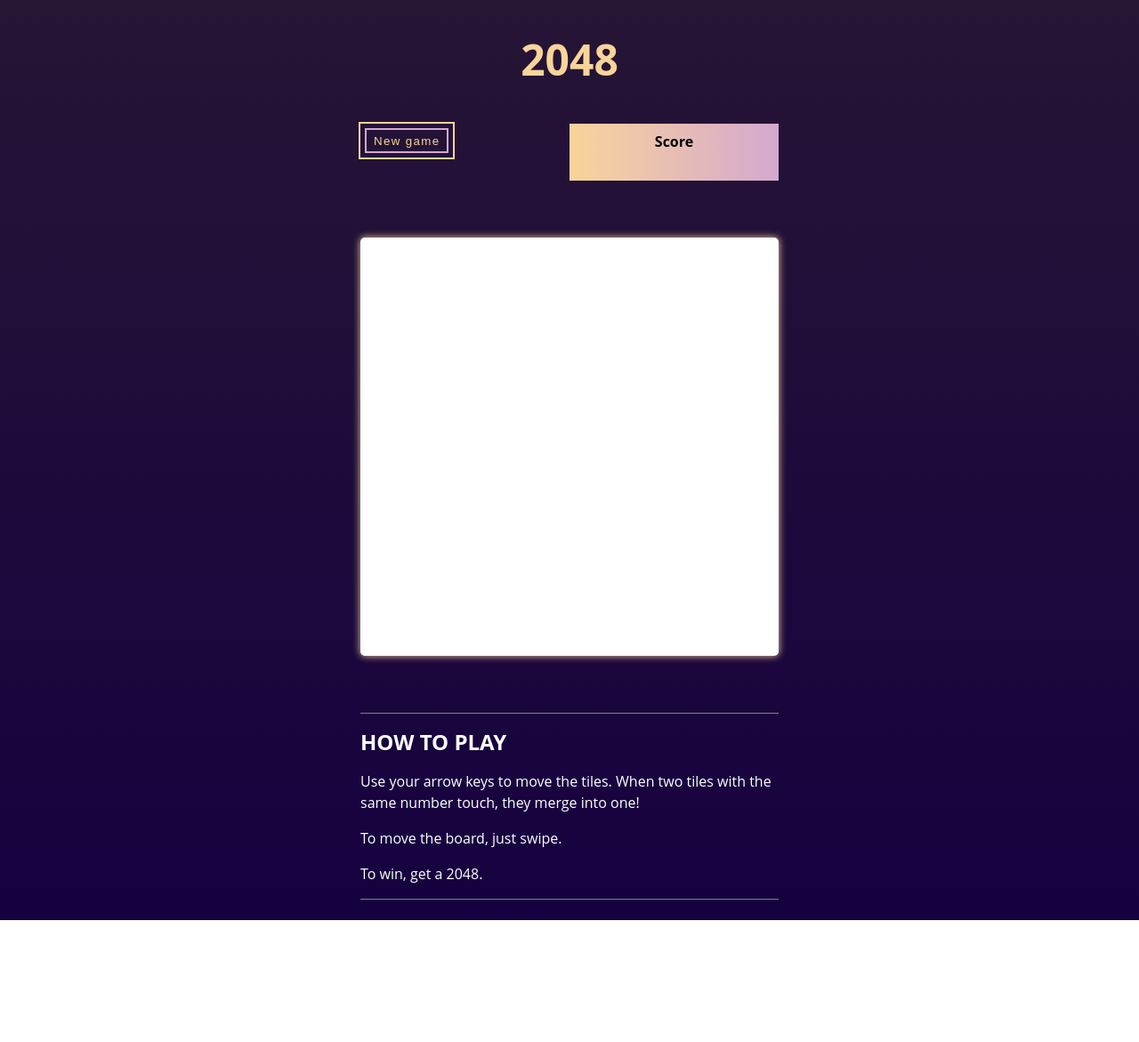
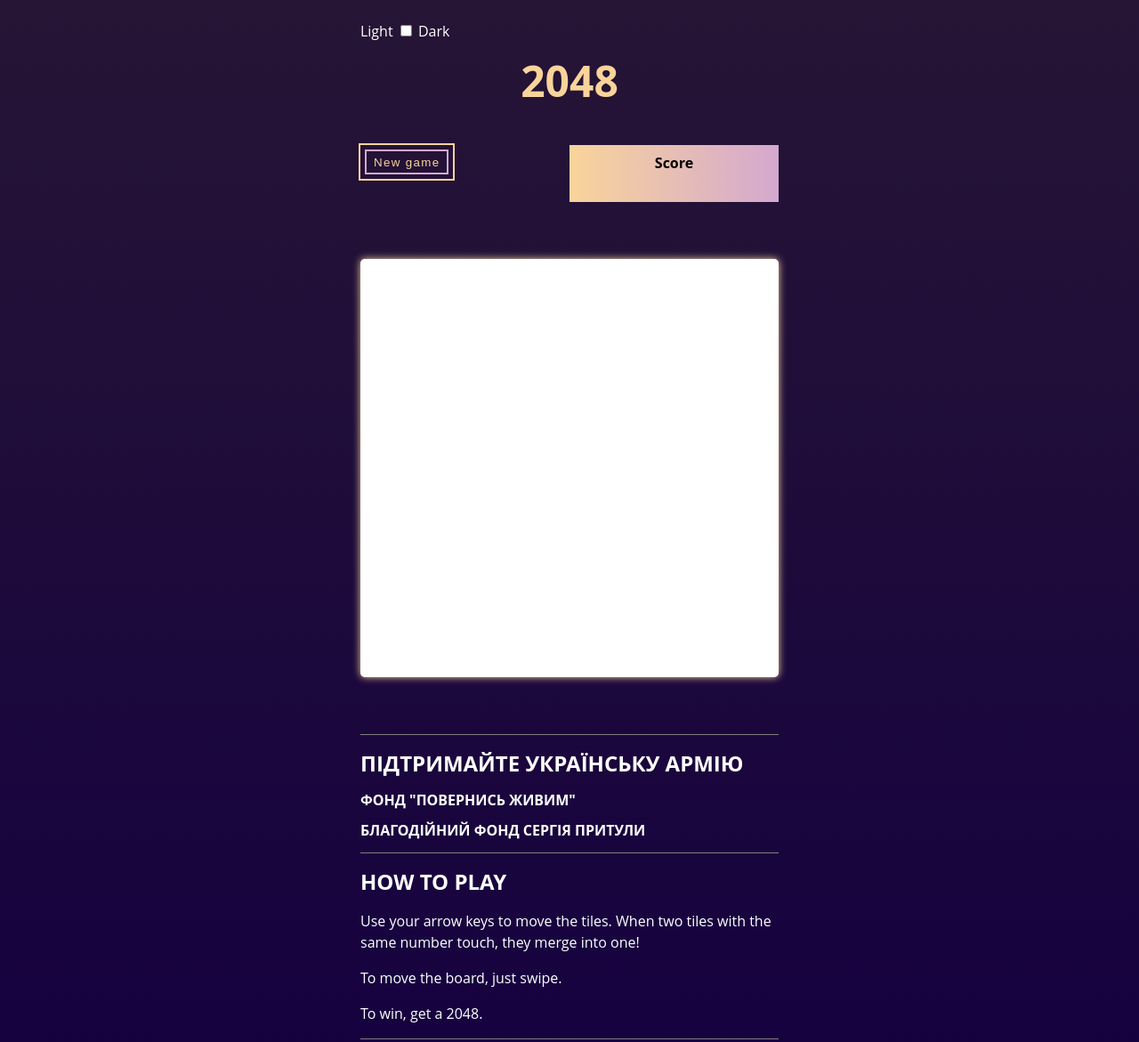
Before and after one commit to MVladV/game_2048, a plain HTML site: page index.html in a window 1280 px wide. Shown: the whole page at 89% size. Before the commit the page ends 1034 px from the top, so only its background shows below. Drawn offline with Linux system fonts and the light colour scheme; a script that the page names is missing.

Commit message:
Toggle code (not full)

```diff
--- a/css/style.css
+++ b/css/style.css
@@ -1,9 +1,23 @@
+body {
+  font-family: "Open Sans", "Open Sans Light", sans-serif;
+}
+
 *, *:before, *:after {
   box-sizing: border-box;
+}
+
+:root {
+  --hue: 223;
+  --bg: hsl(var(--hue), 10%, 100%);
+  --fg: hsl(var(--hue), 10%, 0%);
+  --primary: hsl(var(--hue), 90%, 55%);
+  --primaryT: hsla(var(--hue), 90%, 55%, 0);
+  --transDur: 0.3s;
 }
 button:hover, a:hover {
   cursor: pointer;
 }
+
 .clearfix::after {
   content: "";
   display: block;
@@ -51,6 +65,48 @@ html {
   font-size: 3rem;
   color: #fff;
 }
+
+a {
+  background-image: linear-gradient(
+          to right,
+          #f9d49a,
+          #f9d49a 50%,
+          #ffffff 50%
+  );
+  background-size: 200% 100%;
+  background-position: -100%;
+  display: inline-block;
+  padding: 5px 0;
+  position: relative;
+  -webkit-background-clip: text;
+  -webkit-text-fill-color: transparent;
+  transition: all 0.3s ease-in-out;
+  bottom: 8px;
+  font-weight: bolder;
+  text-transform: uppercase;
+}
+
+a:before {
+  content: '';
+  background: #f9d49a;
+  display: block;
+  position: absolute;
+  bottom: -3px;
+  left: 0;
+  width: 0;
+  height: 3px;
+  transition: all 0.3s ease-in-out;
+}
+
+a:hover {
+  background-position: 0;
+}
+
+a:hover::before {
+  width:100%;
+}
+/* Control */
+
 .controls_game, .controls_score {
   display: inline-block;
   width: 50%;
--- a/index.html
+++ b/index.html
@@ -8,6 +8,31 @@
 <!-- main  -->
 <body>
 <main class="wrapper">
+    <!--Light/dark mode-->
+    <label class="theme">
+        <span>Light</span>
+        <span class="theme_toggle-wrap">
+            <input type="checkbox" class="theme_toggle"
+                   id="theme"
+                   role="switch"
+                   name="theme"
+                   value="dark"
+            />
+
+        <span class="theme_fill"></span>
+        <span class="theme_icon">
+            <span class="theme_icon-part"></span>
+            <span class="theme_icon-part"></span>
+            <span class="theme_icon-part"></span>
+            <span class="theme_icon-part"></span>
+            <span class="theme_icon-part"></span>
+            <span class="theme_icon-part"></span>
+            <span class="theme_icon-part"></span>
+            <span class="theme_icon-part"></span>
+        </span>
+        </span>
+        <span>Dark</span>
+    </label>
     <!-- intro -->
     <div class="intro clearfix">
         <h1 class="intro_title"> 2048 </h1>
@@ -31,6 +56,14 @@
         <div class="tile-container"></div>
     </div>
 
+    <!-- requisites zsu -->
+
+    <section class="guide clearfix">
+        <h2> ПІДТРИМАЙТЕ УКРАЇНСЬКУ АРМІЮ </h2>
+        <a href="https://savelife.in.ua/donate"> Фонд "Повернись живим" </a>
+        <a href="https://prytulafoundation.org/uk/home/support_page"> Благодійний фонд Сергія Притули </a>
+    </section>
+
     <!-- guide     -->
     <section class="guide clearfix">
         <h2> HOW TO PLAY </h2>
```
